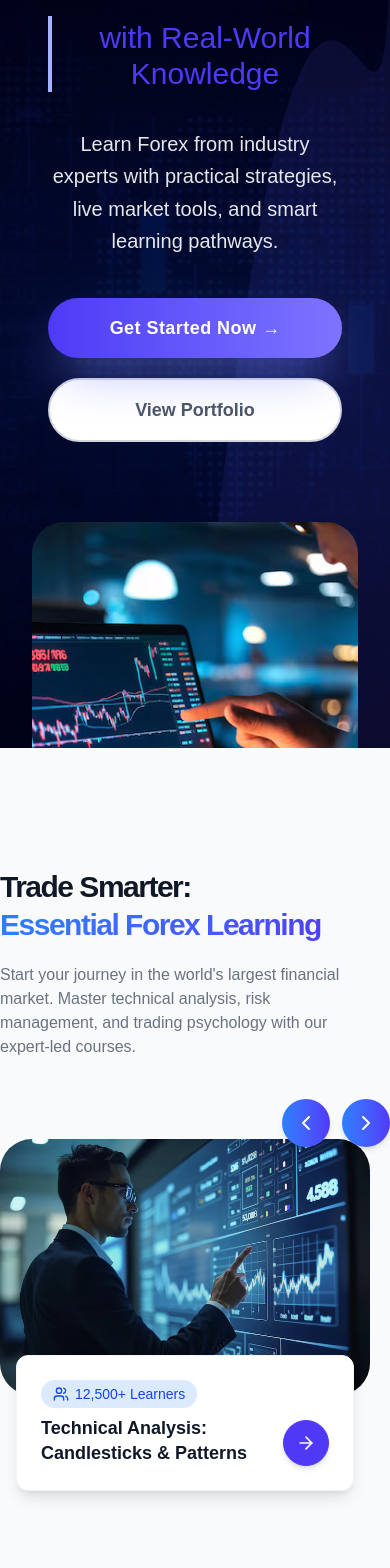
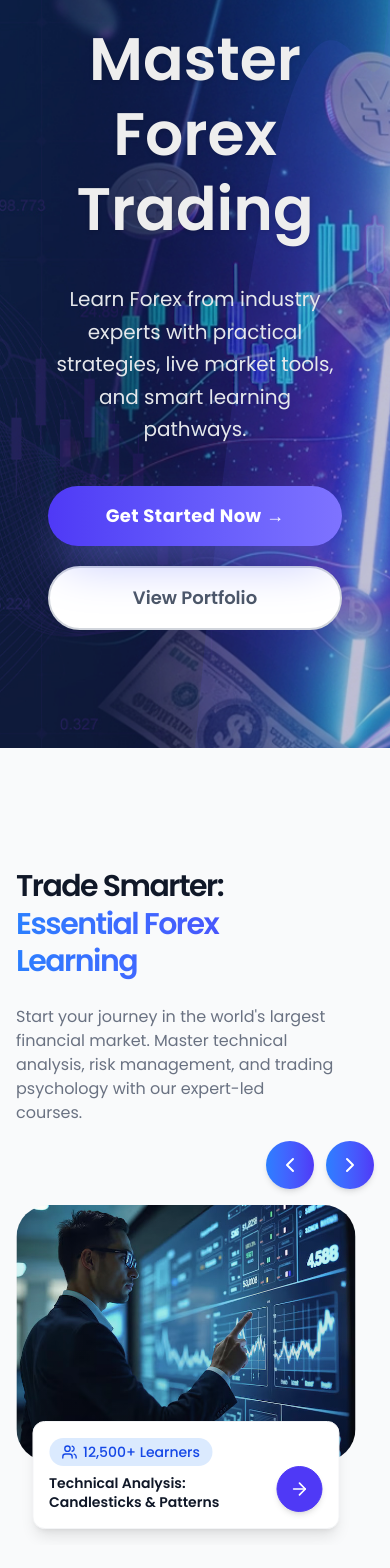
Before and after one commit to deep-seawind/fx-learning, a Next.js app: page / in a window 390 px wide. Shown: the part 160-1728 px from the top of the page. Built offline with nearby package versions, Linux system fonts and the light colour scheme.

Commit message:
updated code

```diff
--- a/app/HomePage/CareerSkillsSection.jsx
+++ b/app/HomePage/CareerSkillsSection.jsx
@@ -13,6 +13,7 @@ import ChartsImage from "../../public/images/banners/banner-3.jpg";
 import Mindset from "../../public/images/categories/image-2.jpg";
 import Fundamental from "../../public/images/categories/image-3.jpg";
 import Analysis from "../../public/images/categories/image-4.jpg";
+import { motion } from "framer-motion";
 
 const careerCards = [
   {
@@ -45,35 +46,38 @@ export default function CareerSkillsSection() {
   }, []);
 
   return (
-    <section className="py-30 pb-10 bg-gray-50 overflow-hidden">
+    <section className="py-30 pb-10 bg-gray-50 overflow-hidden lg:px-0 px-4">
       <div className="container mx-auto  ">
         <div className="grid grid-cols-1 lg:grid-cols-5 gap-10 items-center">
-          {/* Left: Cotent */}
-          <div className="col-span-2 ">
-            <h2 className="text-3xl md:text-5xl font-semibold text-gray-900 leading-tight tracking-tighter">
+          {/* Left: Content */}
+          <div className="col-span-2 space-y-6">
+            <motion.h2
+              initial={{ opacity: 0, y: 50 }}
+              whileInView={{ opacity: 1, y: 0 }}
+              transition={{ duration: 0.8, ease: "easeOut" }}
+              className="text-3xl md:text-5xl font-semibold text-gray-900 leading-tight tracking-tighter"
+            >
               Trade Smarter: <br />
               <span className="bg-clip-text text-transparent bg-linear-to-r from-blue-500 to-indigo-600 block sm:inline">
                 Essential Forex Learning
               </span>
-            </h2>
+            </motion.h2>
 
-            <p className="mt-5 text-gray-500 mb-10">
+            <motion.p
+              initial={{ opacity: 0, y: 20 }}
+              whileInView={{ opacity: 1, y: 0 }}
+              transition={{ duration: 0.8, delay: 0.2, ease: "easeOut" }}
+              className="text-gray-500 mb-10"
+            >
               Start your journey in the world's largest financial market. Master
               technical analysis, risk management, and trading psychology with
               our expert-led courses.
-            </p>
-            {/* <Link
-              href="/signup"
-              onClick={() => setIsOpen(false)}
-              className="block text-center rounded-full bg-indigo-600 px-3 py-3 text-base font-bold text-white shadow-md hover:bg-indigo-700"
-            >
-              Start Learning
-            </Link> */}
+            </motion.p>
           </div>
 
           {/* Right: Swiper/Carousel */}
           <div className="relative col-span-3">
-            <div className="absolute top-0 right-0 z-30 flex gap-3 -mt-10 md:-mt-18">
+            <div className="absolute top-0 right-0 z-30 flex gap-3 -mt-16 md:-mt-18">
               <button
                 aria-label="Previous slide"
                 className="swiper-prev-btn p-3 rounded-full bg-linear-to-r from-blue-500 to-indigo-600 border-gray-200 text-white shadow-md hover:bg-gray-100 transition duration-300"
@@ -88,6 +92,11 @@ export default function CareerSkillsSection() {
               </button>
             </div>
 
+            <motion.div
+              initial={{ opacity: 0, y: 50 }}
+              whileInView={{ opacity: 1, y: 0 }}
+              transition={{ duration: 0.8, ease: "easeOut" }}
+            >
               {mounted && (
                 <Swiper
                   modules={[Navigation, Pagination, Autoplay, Keyboard]}
@@ -105,13 +114,13 @@ export default function CareerSkillsSection() {
                   }}
                   className="py-10"
                   breakpoints={{
-                  640: { slidesPerView: 1.2 },
-                  1024: { slidesPerView: 2.2 },
-                  1280: { slidesPerView: 1.6 },
+                    640: { slidesPerView: 1 },
+                    1024: { slidesPerView: 2 },
+                    1280: { slidesPerView: 2 },
                   }}
                 >
                   {careerCards.map((card, idx) => (
-                  <SwiperSlide key={idx} className="pb-10">
+                    <SwiperSlide key={idx} className=" ">
                       <article className="relative rounded-3xl bg-gray-50 overflow-visible group transition duration-300 hover:-translate-y-1">
                         <div className="relative h-64 md:h-72 bg-gray-100 flex items-center justify-center overflow-hidden rounded-4xl">
                           <img
@@ -127,14 +136,14 @@ export default function CareerSkillsSection() {
                           <div className="absolute inset-0 bg-linear-to-t from-black/20 to-transparent"></div>
                         </div>
 
-                      <div className="relative z-10 -mt-10 mx-4 bg-white rounded-xl shadow-lg p-6 flex items-end justify-between border border-gray-100">
+                        <div className="relative z-10 -mt-10 mx-4 bg-white rounded-xl shadow-lg p-4 flex items-end justify-between border border-gray-100">
                           <div className="w-96">
                             <span className="flex items-center text-sm font-medium text-blue-700 bg-blue-100 rounded-full px-3 py-1 mb-2 w-fit">
-                            <Users className="w-4 h-4 mr-1.5" /> {card.learners}{" "}
-                            Learners
+                              <Users className="w-4 h-4 mr-1.5" />{" "}
+                              {card.learners} Learners
                             </span>
 
-                          <h3 className="mt-2 text-lg font-semibold text-gray-900 leading-snug">
+                            <h3 className="text-sm mt-2 font-semibold text-gray-900 leading-snug">
                               {card.title}
                             </h3>
                           </div>
@@ -150,6 +159,7 @@ export default function CareerSkillsSection() {
                   ))}
                 </Swiper>
               )}
+            </motion.div>
           </div>
         </div>
       </div>
--- a/app/HomePage/Certificates.jsx
+++ b/app/HomePage/Certificates.jsx
@@ -40,7 +40,7 @@ export default function Certificates() {
           viewport={{ once: true }}
           className="text-white"
         >
-          <h2 className="text-4xl md:text-5xl font-bold leading-tight">
+          <h2 className="text-3xl lg:text-5xl font-semibold leading-tight tracking-tight text-transparent bg-clip-text bg-linear-to-r from-white to-gray-400">
             Get certified and grow in <br />
             <span className="bg-clip-text text-transparent bg-linear-to-r from-blue-500 to-indigo-600 ">
               Forex Trading
@@ -73,7 +73,7 @@ export default function Certificates() {
           {courses.map((course, index) => (
             <motion.div
               key={index}
-              className="bg-[#1B1F2E] rounded-2xl p-3 cursor-pointer
+              className="bg-[#323541] rounded-2xl p-3 cursor-pointer
                          hover:scale-[1.06] transition-all duration-300
                          shadow-md hover:shadow-cyan-600/20"
               whileHover={{ scale: 1.07 }}
--- a/app/HomePage/CourseSection.jsx
+++ b/app/HomePage/CourseSection.jsx
@@ -17,6 +17,7 @@ import {
   Clock,
   Star,
 } from "lucide-react";
+import { motion } from "framer-motion";
 
 // UPDATED CATEGORIES FOR FX EDUCATION
 const categories = [
@@ -35,7 +36,34 @@ const categories = [
 
 // ALL TAB COURSE DATA
 const coursesByCategory = {
-   0: [
+  0: [
+    {
+      img: "https://images.unsplash.com/photo-1591696205602-2f950c417cb9?auto=format&fit=crop&w=900&q=80",
+      title: "Complete Forex Trading Mastery",
+      uni: "Global Market Academy",
+      duration: "8 Weeks",
+      mode: "Online",
+      tag: "Beginner to Pro",
+      rating: 4.8,
+    },
+    {
+      img: "https://images.unsplash.com/photo-1556761175-b413da4baf72?auto=format&fit=crop&w=900&q=80",
+      title: "Technical Analysis: Chart Patterns",
+      uni: "Trading Experts Hub",
+      duration: "6 Weeks",
+      mode: "Online",
+      tag: "Live Market Practice",
+      rating: 4.7,
+    },
+    {
+      img: "https://images.unsplash.com/photo-1556155092-8707de31f9c4?auto=format&fit=crop&w=900&q=80",
+      title: "Risk & Money Management Masterclass",
+      uni: "Finance IQ Institute",
+      duration: "4 Weeks",
+      mode: "Online",
+      tag: "Learn Risk Control",
+      rating: 4.9,
+    },
     {
       img: "https://images.unsplash.com/photo-1591696205602-2f950c417cb9?auto=format&fit=crop&w=900&q=80",
       title: "Complete Forex Trading Mastery",
@@ -190,7 +218,7 @@ export default function CourseSection() {
 
   return (
     <section className="container mx-auto py-16 pt-5">
-      <h1 className="text-4xl md:text-5xl font-bold leading-tight tracking-tight text-center text-transparent bg-clip-text bg-linear-to-r from-black to-gray-100 animate-slide-in-up">
+      <h1 className="text-4xl md:text-5xl font-semibold leading-tight tracking-tight text-center animate-slide-in-up">
         Our featured
         <span className="inline-block bg-clip-text text-transparent bg-linear-to-r from-blue-500 to-indigo-600 drop-shadow-lg ps-2">
           Courses
@@ -218,7 +246,7 @@ export default function CourseSection() {
           </div>
 
           {/* Category List */}
-          <ul className="space-y-1">
+          <ul className="space-y-2">
             {categories.map((cat, i) => {
               const isActive = active === i;
 
@@ -295,7 +323,7 @@ export default function CourseSection() {
                     {course.uni}
                   </h5>
 
-                  <h3 className="text-xl text-gray-900 leading-tight font-semibold line-clamp-2 min-h-14">
+                  <h3 className=" text-gray-900 leading-tight font-semibold line-clamp-1">
                     {course.title}
                   </h3>
 
--- a/app/HomePage/ForexFeatures.jsx
+++ b/app/HomePage/ForexFeatures.jsx
@@ -30,7 +30,7 @@ export default function ForexFeatures() {
           variants={fadeUp}
           className="text-center mb-16"
         >
-          <h2 className="text-4xl md:text-5xl font-bold text-gray-900 leading-tight">
+          <h2 className="text-4xl md:text-5xl font-semibold text-gray-900 leading-tight">
             The Core Pillars of Our Trading Education
           </h2>
           <p className="text-lg text-gray-600 mt-2">
--- a/app/HomePage/HeroSection.jsx
+++ b/app/HomePage/HeroSection.jsx
@@ -3,7 +3,7 @@
 import { Swiper, SwiperSlide } from "swiper/react";
 import "swiper/css";
 import "swiper/css/navigation";
-import Banner1 from "../../public/images/banners/banner-1.jpg";
+import Banner1 from "../../public/images/banners/FX-Education-banner1.jpg";
 import Banner2 from "../../public/images/banners/banner-2.jpg";
 import Banner3 from "../../public/images/banners/banner-3.jpg";
 import Banner4 from "../../public/images/banners/banner-4.jpg";
@@ -19,8 +19,7 @@ const HeroSection = () => {
       subtitle: "with Real-World Knowledge",
       description:
         "Learn Forex from industry experts with practical strategies, live market tools, and smart learning pathways.",
-      bg: Banner4,
-      img: Banner1,
+      bg: Banner1,
     },
     {
       id: 2,
@@ -29,7 +28,6 @@ const HeroSection = () => {
       description:
         "Trade smarter with tools, analytics, and an international learning community all in one place.",
       bg: Banner5,
-      img: Banner2,
     },
     {
       id: 3,
@@ -38,7 +36,6 @@ const HeroSection = () => {
       description:
         "From fundamentals to advanced strategies — gain skills that help you trade like professionals.",
       bg: Banner6,
-      img: Banner3,
     },
   ];
   return (
@@ -54,7 +51,7 @@ const HeroSection = () => {
               className="relative w-full h-full bg-cover bg-center transition-transform duration-700"
               style={{ backgroundImage: `url(${slide.bg.src})` }}
             >
-              <div className="absolute inset-0 bg-[#020014]/80 "></div>
+              <div className="absolute inset-0 bg-[#020014]/20 "></div>
 
               <div className="absolute top-0 left-0 w-full h-full">
                 {/* Graphics using a standard purple/indigo for utility compatibility */}
@@ -71,7 +68,7 @@ const HeroSection = () => {
               </div>
 
               {/* Content Grid */}
-              <div className="container mx-auto h-screen flex items-center justify-center px-8">
+              <div className="container mx-auto h-screen flex items-center justify-between px-8">
                 <div className="grid grid-cols-1 md:grid-cols-2 items-center gap-16 relative z-10">
                   {/* LEFT CONTENT */}
                   <div className="space-y-7 p-4 md:p-0 text-center md:text-left">
@@ -79,11 +76,8 @@ const HeroSection = () => {
                       {slide.title}
                     </h1>
 
-                    <h2 className="text-3xl font-medium text-[#4f39f6] pt-1 border-l-4 md:border-l-4 border-indigo-300 pl-4 md:pl-4 inline-block">
-                      {slide.subtitle}
-                    </h2>
 
-                    <p className="text-gray-200 text-xl max-w-lg leading-relaxed pt-2 mx-auto md:mx-0">
+                    <p className="text-gray-200 text-xl  leading-relaxed pt-2 mx-auto md:mx-0">
                       {slide.description}
                     </p>
 
@@ -99,17 +93,7 @@ const HeroSection = () => {
                   </div>
 
                   {/* RIGHT IMAGE */}
-                  <div className="flex justify-center relative">
-                    <div className="  w-full">
-                      <img
-                        src={slide.img.src}
-                        alt="Professional Digital Asset"
-                        className="rounded-4xl w-full h-96 object-cover "
-                      />
-                    </div>
 
-                    <div className="absolute -top-10 -right-10 w-40 h-40 border-8 border-dashed border-[#7e73ff]/50 rounded-full opacity-60 animate-spin-slow hidden md:block"></div>
-                  </div>
                 </div>
               </div>
             </div>
--- a/app/globals.css
+++ b/app/globals.css
@@ -1,22 +1,19 @@
+@import url('https://fonts.googleapis.com/css2?family=Montserrat:ital,wght@0,100..900;1,100..900&family=Open+Sans:ital,wght@0,300..800;1,300..800&family=Oswald:wght@200..700&family=Outfit:wght@100..900&family=Plus+Jakarta+Sans:ital,wght@0,200..800;1,200..800&family=Poppins:ital,wght@0,100;0,200;0,300;0,400;0,500;0,600;0,700;0,800;0,900;1,100;1,200;1,300;1,400;1,500;1,600;1,700;1,800;1,900&family=Prompt:ital,wght@0,100;0,200;0,300;0,400;0,500;0,600;0,700;0,800;0,900;1,100;1,200;1,300;1,400;1,500;1,600;1,700;1,800;1,900&family=Roboto:ital,wght@0,100..900;1,100..900&display=swap');
+
+
 @import "tailwindcss";
 
-:root {
-  --background: #ffffff;
-  --foreground: #171717;
-}
 
 @theme inline {
   --color-background: var(--background);
   --color-foreground: var(--foreground);
-  --font-sans: var(--font-geist-sans);
-  --font-mono: var(--font-geist-mono);
 }
 
 
 body {
+  font-family: "Poppins", sans-serif;
   background: var(--background);
   color: var(--foreground);
-  font-family: Arial, Helvetica, sans-serif;
 }
 
 /* Scroll Animations */
--- a/app/layout.js
+++ b/app/layout.js
@@ -1,20 +1,26 @@
-import './globals.css'
-import Header from './components/Header'
-import Footer from './components/Footer'
+import "./globals.css";
+import Header from "./components/Header";
+import Footer from "./components/Footer";
 
 export const metadata = {
-  title: 'My Next.js Website',
-  description: 'Generated by Next.js',
-}
+  title: "My Next.js Website",
+  description: "Generated by Next.js",
+};
 
 export default function RootLayout({ children }) {
   return (
     <html lang="en">
-        <body suppressHydrationWarning={true}>
+      <head>
+      <link rel="preconnect" href="https://fonts.googleapis.com" />
+      <link rel="preconnect" href="https://fonts.gstatic.com" crossOrigin="" />
+      <link
+        href="https://fonts.googleapis.com/css2?family=Montserrat:ital,wght@0,100..900;1,100..900&family=Open+Sans:ital,wght@0,300..800;1,300..800&family=Oswald:wght@200..700&family=Outfit:wght@100..900&family=Plus+Jakarta+Sans:ital,wght@0,200..800;1,200..800&family=Poppins:ital,wght@0,100;0,200;0,300;0,400;0,500;0,600;0,700;0,800;0,900;1,100;1,200;1,300;1,400;1,500;1,600;1,700;1,800;1,900&family=Prompt:ital,wght@0,100;0,200;0,300;0,400;0,500;0,600;0,700;0,800;0,900;1,100;1,200;1,300;1,400;1,500;1,600;1,700;1,800;1,900&family=Roboto:ital,wght@0,100..900;1,100..900&display=swap"
+        rel="stylesheet"
+      ></link>
+      </head>
+      <body suppressHydrationWarning={true}>
         <Header />
-        <main style={{ minHeight: '80vh' }}>
-          {children}
-        </main>
+        <main style={{ minHeight: "80vh" }}>{children}</main>
         <Footer />
       </body>
     </html>
```
Also changed, not shown: app/HomePage/AICareerHero.jsx (+18 -9 lines), app/HomePage/HowItWorks.jsx (+26 -15 lines), app/HomePage/KnowledgeSection.jsx (+23 -5 lines), app/HomePage/TrendingCourses.jsx (+100 -61 lines), public/images/banners/FX-Education-banner1.jpg (added). Lines whose indentation alone changed are shown as unchanged.
